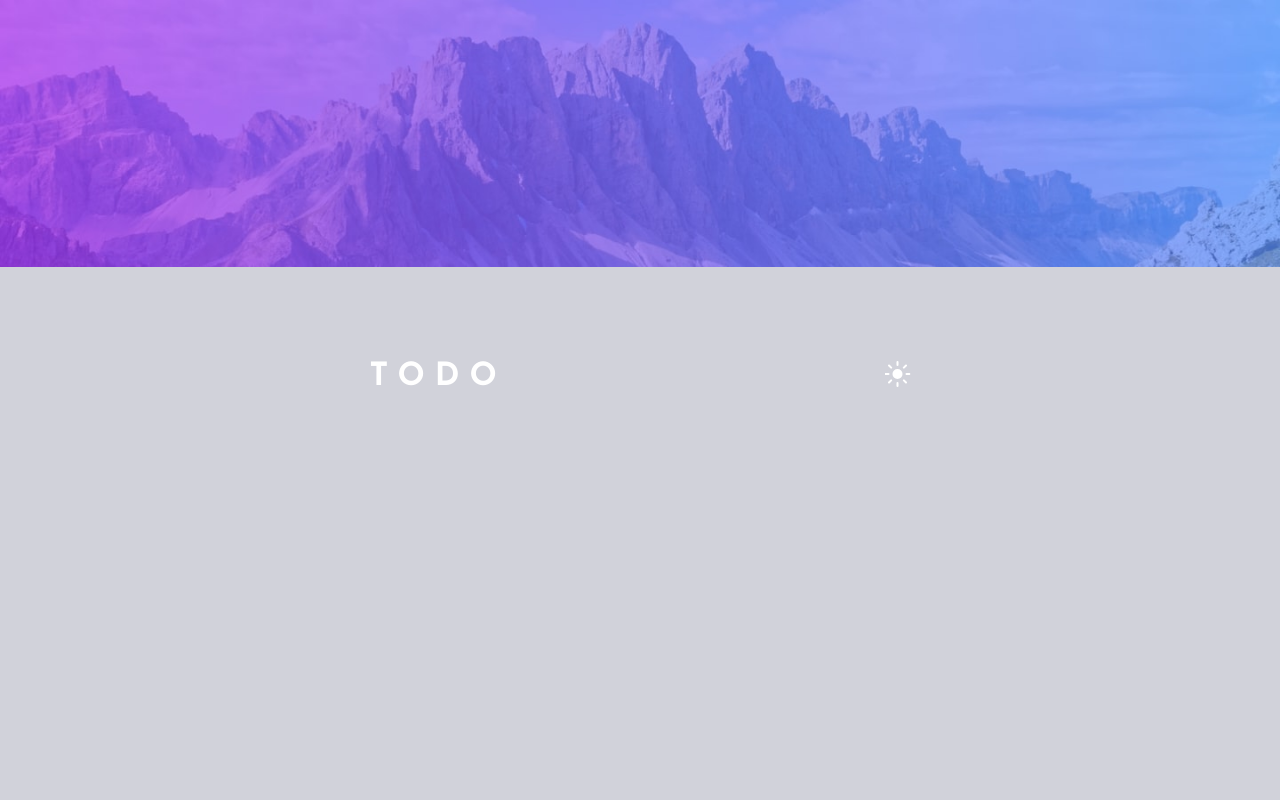
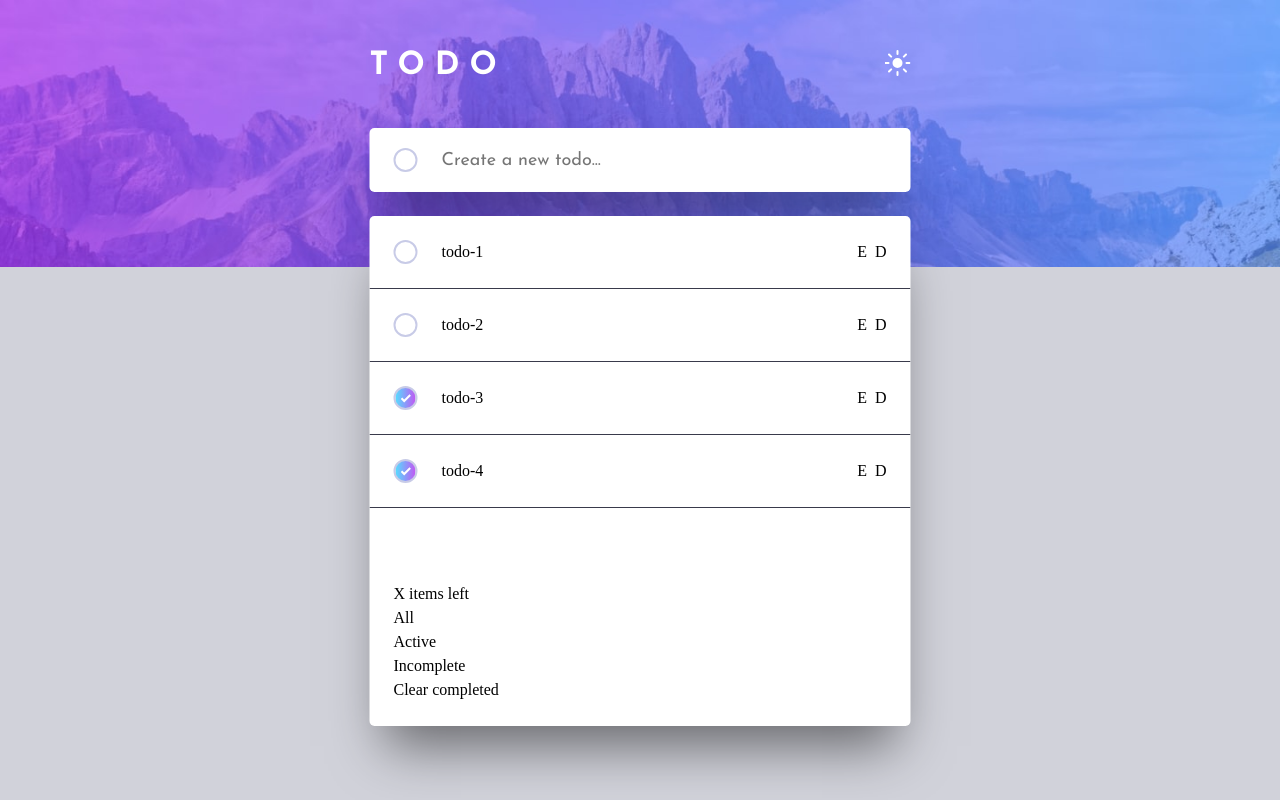
Before and after one commit to sammern-stack/Todo-App-v2, a React (Vite) app in the folder client/: page / in a window 1280 px wide. Built offline with nearby package versions, Linux system fonts and the light colour scheme.

Commit message:
refactor(app): use new components and have a cleaner app layout

```diff
--- a/client/src/App.scss
+++ b/client/src/App.scss
@@ -3,6 +3,9 @@
 .todo-app {
   flex: 1;
   position: relative;
+  display: flex;
+  flex-direction: column;
+  min-height: 0;
 
   &::before {
     content: " ";
@@ -17,8 +20,10 @@
   }
 
   &__content {
+    height: 700px;
     @include absolute-center;
     @include flex-gap(48px, column);
+    min-height: 0;
     width: min(541px, 95%);
   }
 
@@ -34,4 +39,63 @@
     letter-spacing: 10px;
     color: $color-white;
   }
+
+  &__body {
+    flex: 1;
+    @include flex-gap(24px, column);
+    min-height: 0;
+  }
+
+  &__todos {
+    flex: 1;
+    display: flex;
+    flex-direction: column;
+    align-items: center;
+    min-height: 0;
+    width: 100%;
+    height: 500px;
+    background: var(--body-bg);
+    box-shadow: $box-shadow-1;
+    padding: 24px 0;
+    border-radius: 5px;
+  }
+
+  &__todos-list {
+    flex: 1;
+    width: 100%;
+    @include flex-gap(24px, column);
+    min-height: 0;
+  }
+
+  &__list {
+    flex: 1;
+    @include flex-gap(24px, column);
+    min-height: 0;
+    overflow-y: auto;
+
+    &::-webkit-scrollbar {
+      display: none;
+    }
+  }
+
+  &__todo {
+    width: 100%;
+    display: flex;
+    justify-content: space-between;
+    padding: 0 24px;
+  }
+
+  &__todo-info {
+    @include flex-gap(24px);
+  }
+
+  &__divider {
+    width: 100%;
+    min-height: 1px;
+    background: $color-purple-800;
+  }
+
+  &__todos-footer {
+    padding: 0 24px;
+  }
 }
--- a/client/src/App.tsx
+++ b/client/src/App.tsx
@@ -4,7 +4,12 @@
 
 import { useStartApp } from "./hooks/useStartApp";
 
-import { ThemeSwitch, BackgroundImage } from "./components";
+import {
+  ThemeSwitch,
+  BackgroundImage,
+  CreateTodo,
+  TodosList,
+} from "./components";
 
 import "./App.scss";
 
@@ -27,9 +32,9 @@ const App = () => {
         </div>
 
         <div className="todo-app__body">
-          <div className="todo-app__input"></div>
+          <CreateTodo />
 
-          <div className="todo-app__todos"></div>
+          <TodosList />
 
           <div className="todo-app__footer"></div>
         </div>
```
